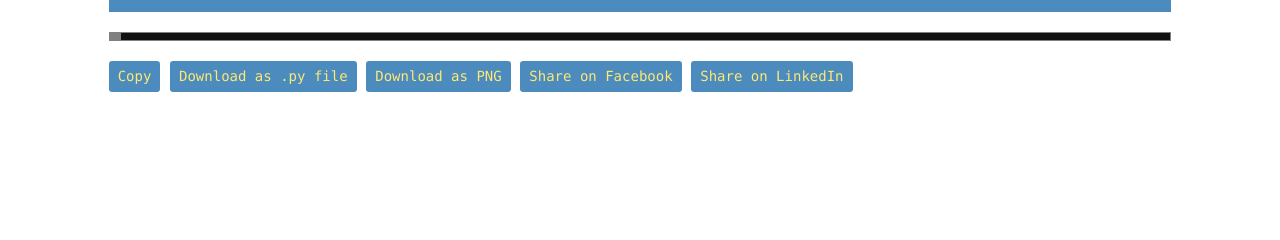
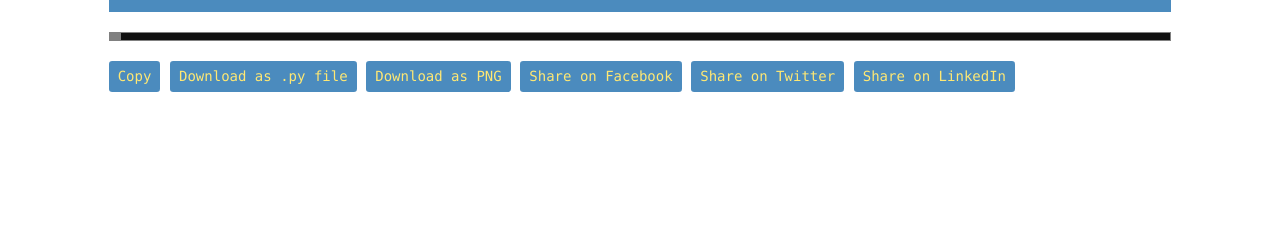
Before and after one commit to anuragrana/pysnip, a Django app: template snip/templates/snip/snippet.html in a window 1280 px wide. Shown: the part 113-353 px from the top of the page. Run offline with Django 3.2, Linux system fonts and the light colour scheme; the template is opened without the code that fills it, so the values that code supplies are empty.

Commit message:
added linkedin share button on snippet page

```diff
--- a/snip/context_processor.py
+++ b/snip/context_processor.py
@@ -12,5 +12,5 @@ def site(request):
     data["seo_keywords"] = settings.SEO_KEYWORDS
     data['site_description'] = settings.SITE_DESC
     data['site_image'] = settings.SITE_URL + os.path.join(settings.STATIC_URL,  "snip/zen-of-python.png")
-    print(data)
+    # print(data)
     return data
--- a/snip/templates/snip/snippet.html
+++ b/snip/templates/snip/snippet.html
@@ -64,6 +64,10 @@
 
         <a href="https://twitter.com/intent/tweet?text={{snippet.title}}&url={{page_canonical_url}}"
            target="_blank"
+           class="btn btn-sm pycolor">Share on Twitter</a>
+
+        <a href="https://www.linkedin.com/shareArticle?mini=true&url={{page_canonical_url}}&title={{snippet.title}}&summary={{snippet.description}}&source={{project_name_spaced}}"
+           target="_blank"
            class="btn btn-sm pycolor">Share on LinkedIn</a>
     </div>
 </div>
--- a/snip/views.py
+++ b/snip/views.py
@@ -65,7 +65,7 @@ def get_snippet(request, snippet_id):
     code = snippet.code
 
     result = highlight(code, lexer, formatter)
-    print(result)
+    # print(result)
 
     # TODO: store the highlighted code in DB once and reuse it
     template_data['highlighted_code'] = result
```
Also changed, not shown: readme.md.
